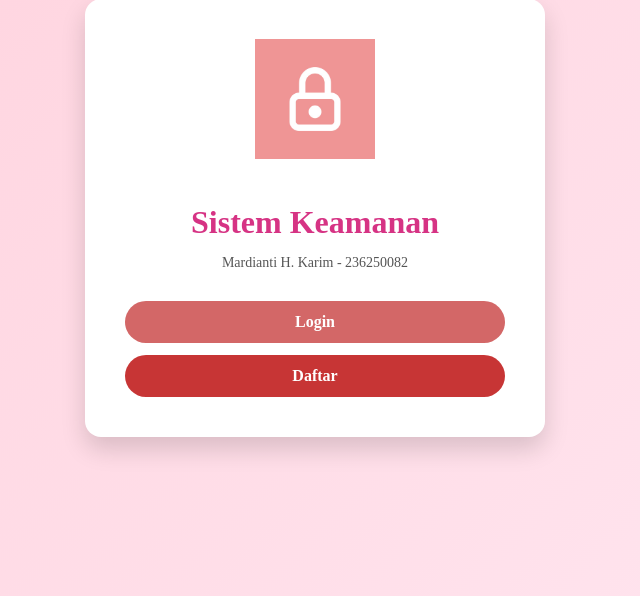
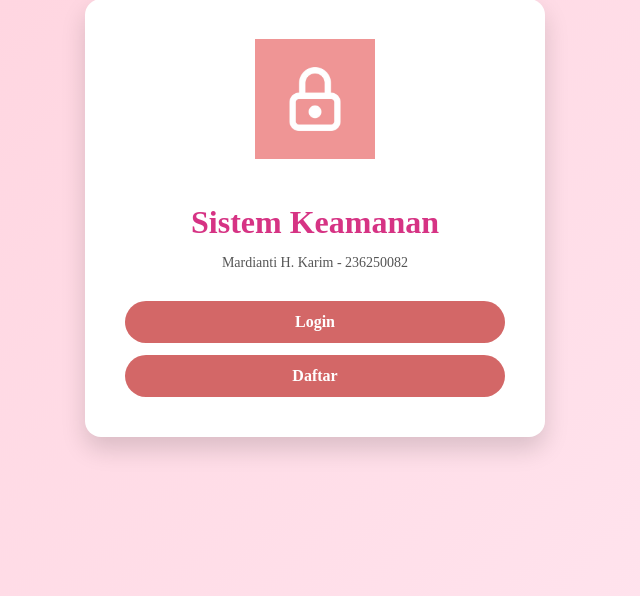
Before and after one commit to qanairen-cell/uas-ksi, a Flask app: page / in a window 1280 px wide. Shown: the part 182-778 px from the top of the page, without its empty margins (325-965 px from the left). Run offline with Flask 3, Linux system fonts and the light colour scheme.

Commit message:
Update index.css

```diff
--- a/static/css/index.css
+++ b/static/css/index.css
@@ -59,7 +59,7 @@ p {
 }
 
 .btn-register {
-    background-color: #c73535;
+    background-color: #d36767;
 }
 
 .btn:hover {
```
